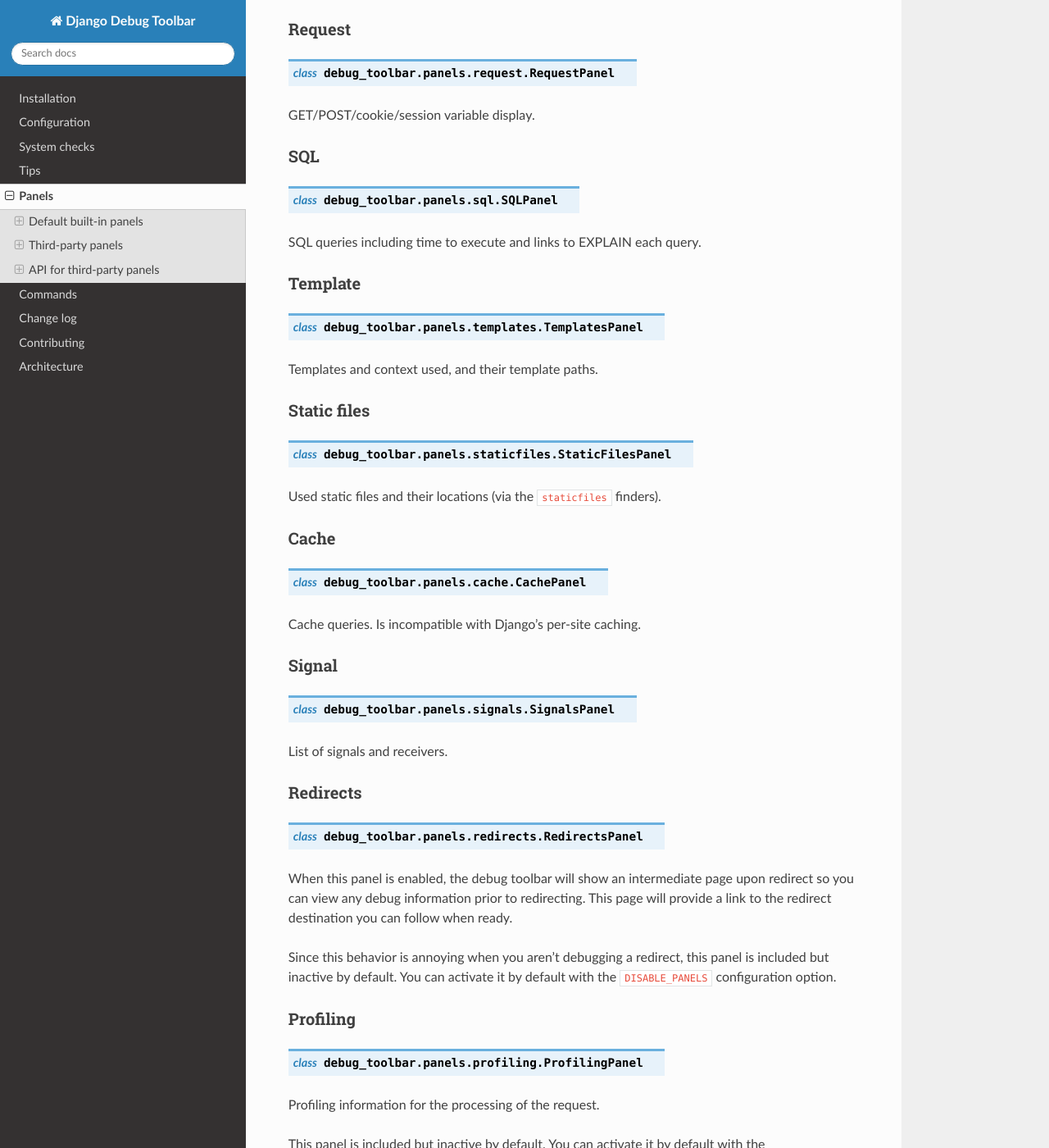
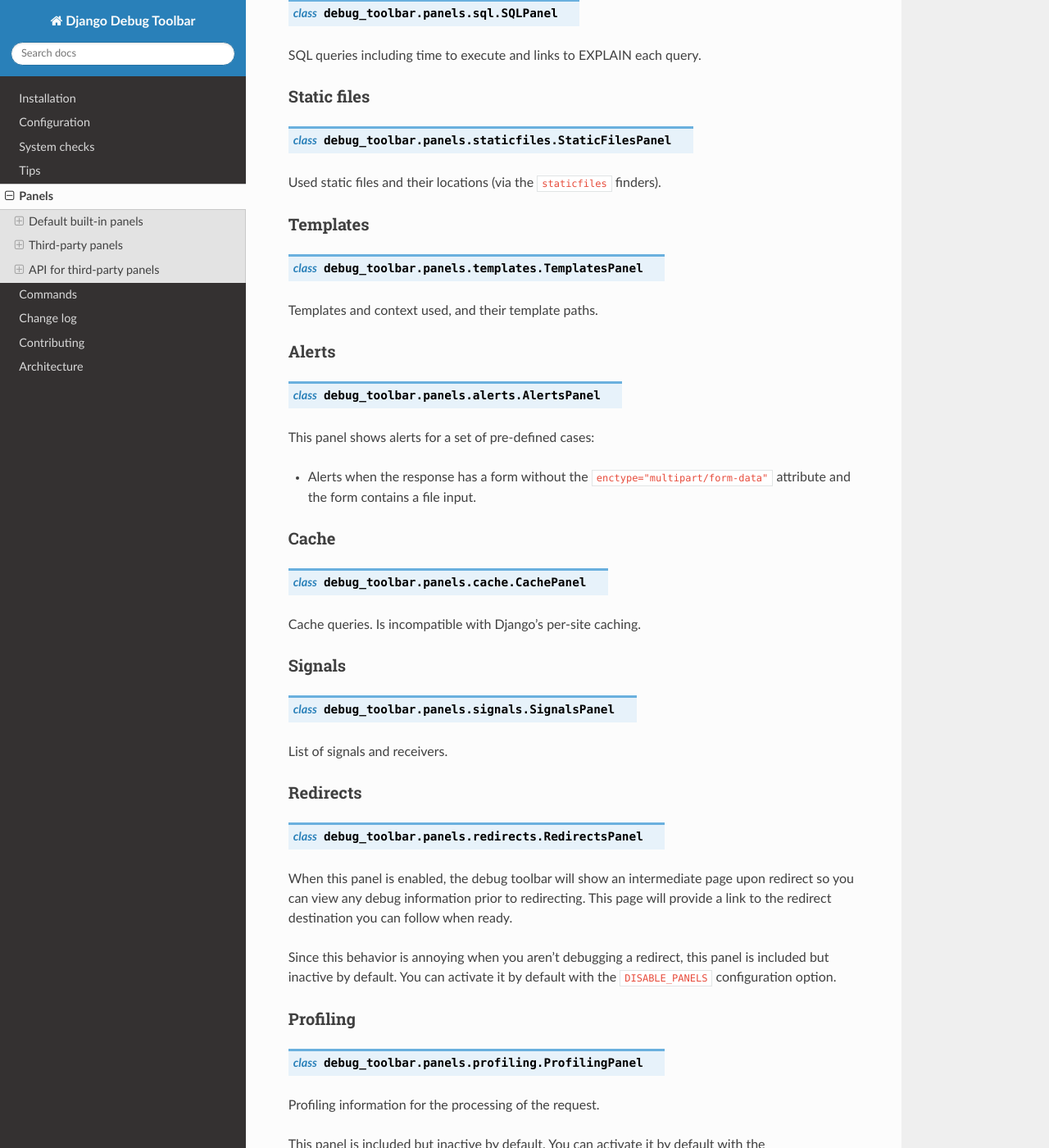
Before and after one commit to jazzband/django-debug-toolbar, a Sphinx documentation site: the page built from docs/panels.rst, in a window 1280 px wide and 1400 px high, scrolled down 1590 px. Shown: the whole window at 82% size. Built offline with Sphinx 7.4.7 and the Read the Docs theme 2.0.0, drawn with Linux system fonts in a browser that asks for light colours; some of the changed text lies outside the part shown.

Commit message:
fixed order and grammatical number of panels in documentation

```diff
--- a/docs/panels.rst
+++ b/docs/panels.rst
@@ -8,17 +8,6 @@
 -----------------------
 
 The following panels are enabled by default.
-
-Alerts
-~~~~~~~
-
-.. class:: debug_toolbar.panels.alerts.AlertsPanel
-
-This panel shows alerts for a set of pre-defined cases:
-
-- Alerts when the response has a form without the
-  ``enctype="multipart/form-data"`` attribute and the form contains
-  a file input.
 
 History
 ~~~~~~~
@@ -33,8 +22,8 @@
    ``True`` or if the server runs with multiple processes, the History Panel
    will be disabled.
 
-Version
-~~~~~~~
+Versions
+~~~~~~~~
 
 .. class:: debug_toolbar.panels.versions.VersionsPanel
 
@@ -80,19 +69,30 @@
 
 SQL queries including time to execute and links to EXPLAIN each query.
 
-Template
-~~~~~~~~
-
-.. class:: debug_toolbar.panels.templates.TemplatesPanel
-
-Templates and context used, and their template paths.
-
 Static files
 ~~~~~~~~~~~~
 
 .. class:: debug_toolbar.panels.staticfiles.StaticFilesPanel
 
 Used static files and their locations (via the ``staticfiles`` finders).
+
+Templates
+~~~~~~~~~
+
+.. class:: debug_toolbar.panels.templates.TemplatesPanel
+
+Templates and context used, and their template paths.
+
+Alerts
+~~~~~~~
+
+.. class:: debug_toolbar.panels.alerts.AlertsPanel
+
+This panel shows alerts for a set of pre-defined cases:
+
+- Alerts when the response has a form without the
+  ``enctype="multipart/form-data"`` attribute and the form contains
+  a file input.
 
 Cache
 ~~~~~
@@ -101,8 +101,8 @@
 
 Cache queries. Is incompatible with Django's per-site caching.
 
-Signal
-~~~~~~
+Signals
+~~~~~~~
 
 .. class:: debug_toolbar.panels.signals.SignalsPanel
 
```
